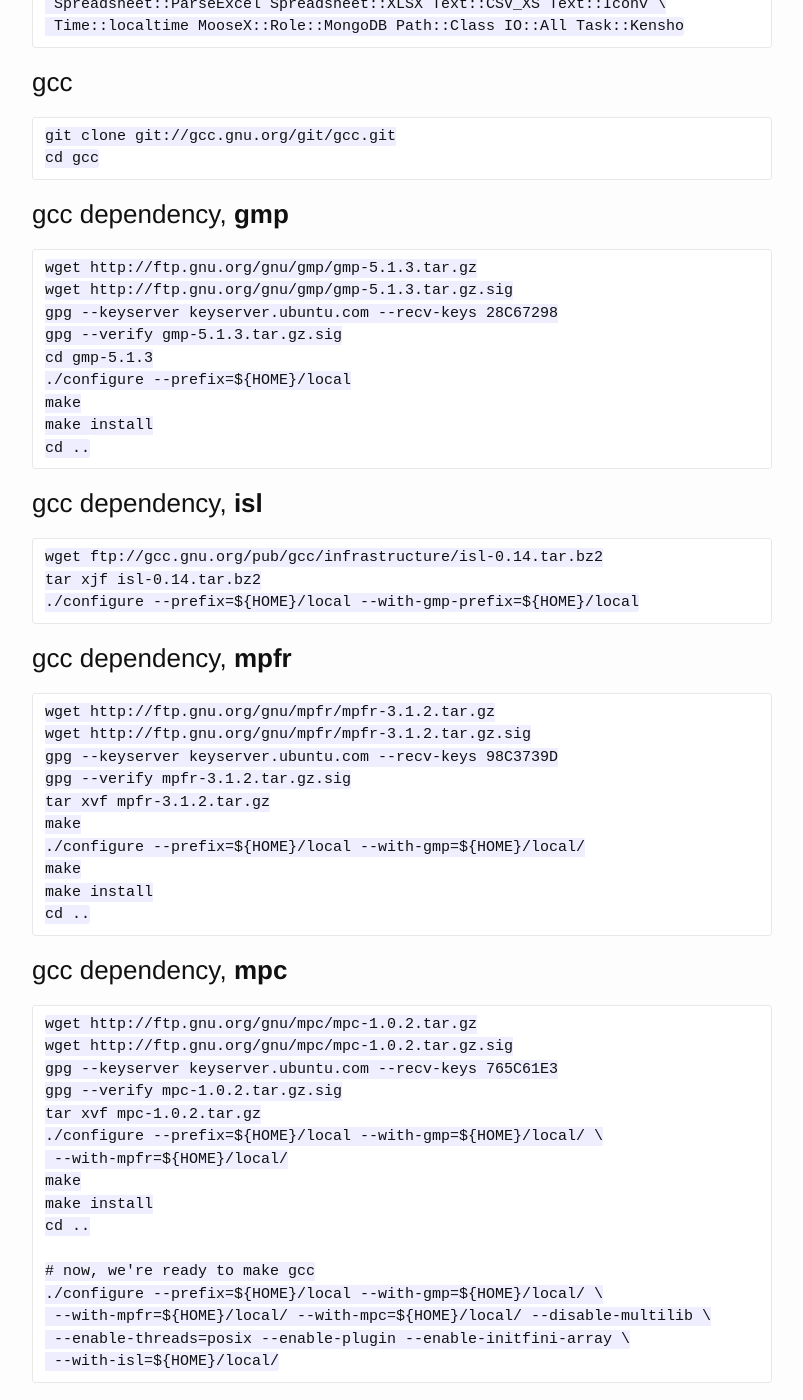
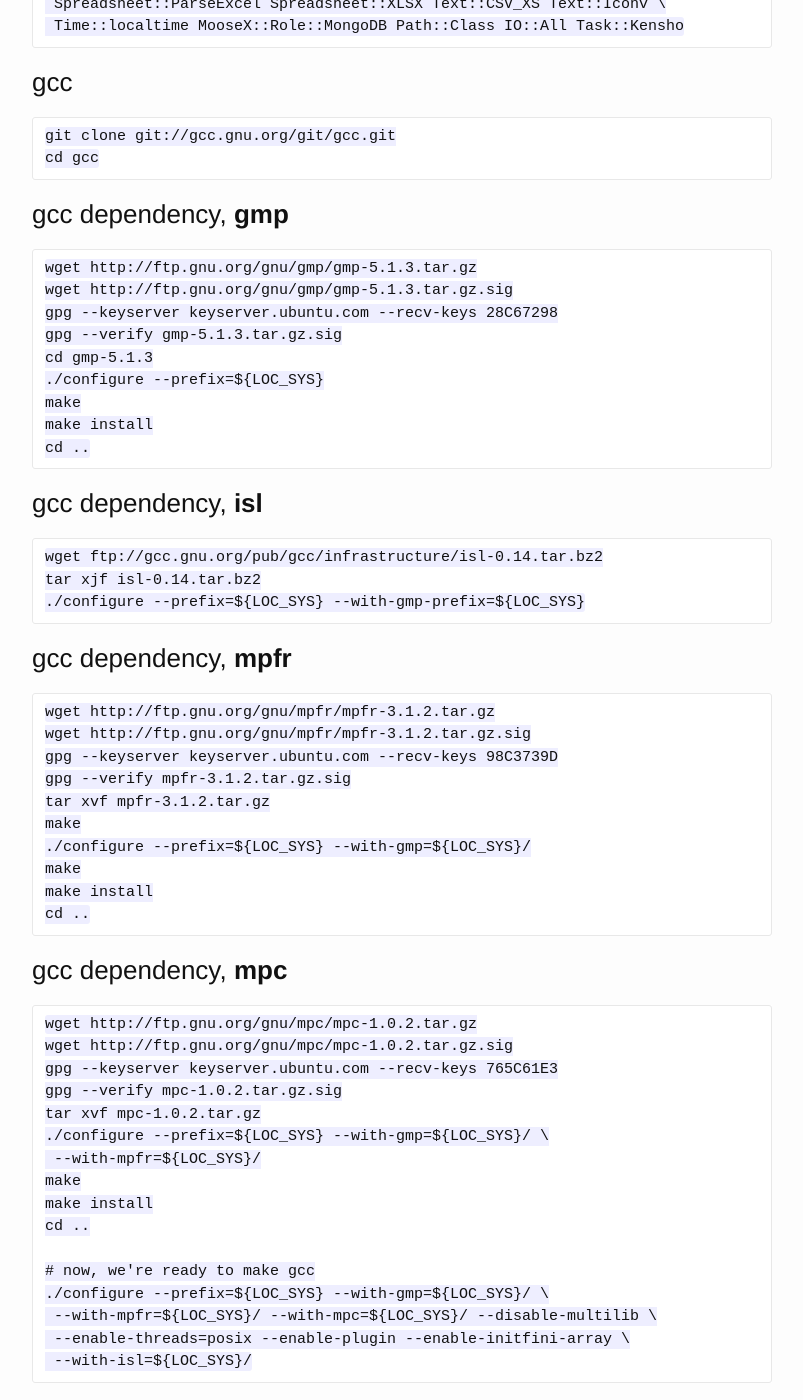
Before and after one commit to wingolab/wingolab.github.io, a Jekyll site: the page built from _posts/2015-01-02-hgcc-setup.markdown, in a window 1280 px wide and 1400 px high, scrolled down 1591 px. Shown: the whole window, without its empty margins (238-1041 px from the left). Built offline with Jekyll 4.4.1, drawn with Linux system fonts in a browser that asks for light colours; some of the changed text lies outside the part shown.

Commit message:
minor edit

```diff
--- a/_posts/2015-01-02-hgcc-setup.markdown
+++ b/_posts/2015-01-02-hgcc-setup.markdown
@@ -35,14 +35,14 @@ Ensure you have the following in your paths.
     #export PERL5LIB=${LOC_SYS}/perl5/lib/perl5
 
     # local R lib
-    export R_LIBS=${HOME}/local/lib/R
+    export R_LIBS=${LOC_SYS}/lib/R
 
 
 ### curl - tests fail at ~700... not sure why.
 
     git clone git://github.com/bagder/curl.git
     cd curl
-    ./configure --prefix=${HOME}/local
+    ./configure --prefix=${LOC_SYS}
     make
     make install
 
@@ -51,7 +51,7 @@ Ensure you have the following in your paths.
     git clone https://github.com/git/git.git
     cd git
     make configure
-    ./configure --prefix=${HOME}/local --with-curl=${HOME}/local
+    ./configure --prefix=${LOC_SYS} --with-curl=${LOC_SYS}
     make all doc
     make install install-doc install-html
 
@@ -79,7 +79,7 @@ Ensure you have the following in your paths.
     gpg --keyserver keyserver.ubuntu.com --recv-keys 28C67298
     gpg --verify gmp-5.1.3.tar.gz.sig
     cd gmp-5.1.3
-    ./configure --prefix=${HOME}/local
+    ./configure --prefix=${LOC_SYS}
     make
     make install
     cd ..
@@ -88,7 +88,7 @@ Ensure you have the following in your paths.
 
     wget ftp://gcc.gnu.org/pub/gcc/infrastructure/isl-0.14.tar.bz2
     tar xjf isl-0.14.tar.bz2
-    ./configure --prefix=${HOME}/local --with-gmp-prefix=${HOME}/local
+    ./configure --prefix=${LOC_SYS} --with-gmp-prefix=${LOC_SYS}
 
 ### gcc dependency, **mpfr**
 
@@ -98,7 +98,7 @@ Ensure you have the following in your paths.
     gpg --verify mpfr-3.1.2.tar.gz.sig
     tar xvf mpfr-3.1.2.tar.gz
     make
-    ./configure --prefix=${HOME}/local --with-gmp=${HOME}/local/
+    ./configure --prefix=${LOC_SYS} --with-gmp=${LOC_SYS}/
     make
     make install
     cd ..
@@ -110,17 +110,17 @@ Ensure you have the following in your paths.
     gpg --keyserver keyserver.ubuntu.com --recv-keys 765C61E3
     gpg --verify mpc-1.0.2.tar.gz.sig
     tar xvf mpc-1.0.2.tar.gz
-    ./configure --prefix=${HOME}/local --with-gmp=${HOME}/local/ \
-     --with-mpfr=${HOME}/local/
+    ./configure --prefix=${LOC_SYS} --with-gmp=${LOC_SYS}/ \
+     --with-mpfr=${LOC_SYS}/
     make
     make install
     cd ..
 
     # now, we're ready to make gcc
-    ./configure --prefix=${HOME}/local --with-gmp=${HOME}/local/ \
-     --with-mpfr=${HOME}/local/ --with-mpc=${HOME}/local/ --disable-multilib \
+    ./configure --prefix=${LOC_SYS} --with-gmp=${LOC_SYS}/ \
+     --with-mpfr=${LOC_SYS}/ --with-mpc=${LOC_SYS}/ --disable-multilib \
      --enable-threads=posix --enable-plugin --enable-initfini-array \
-     --with-isl=${HOME}/local/
+     --with-isl=${LOC_SYS}/
 
 ### boost
 
```
